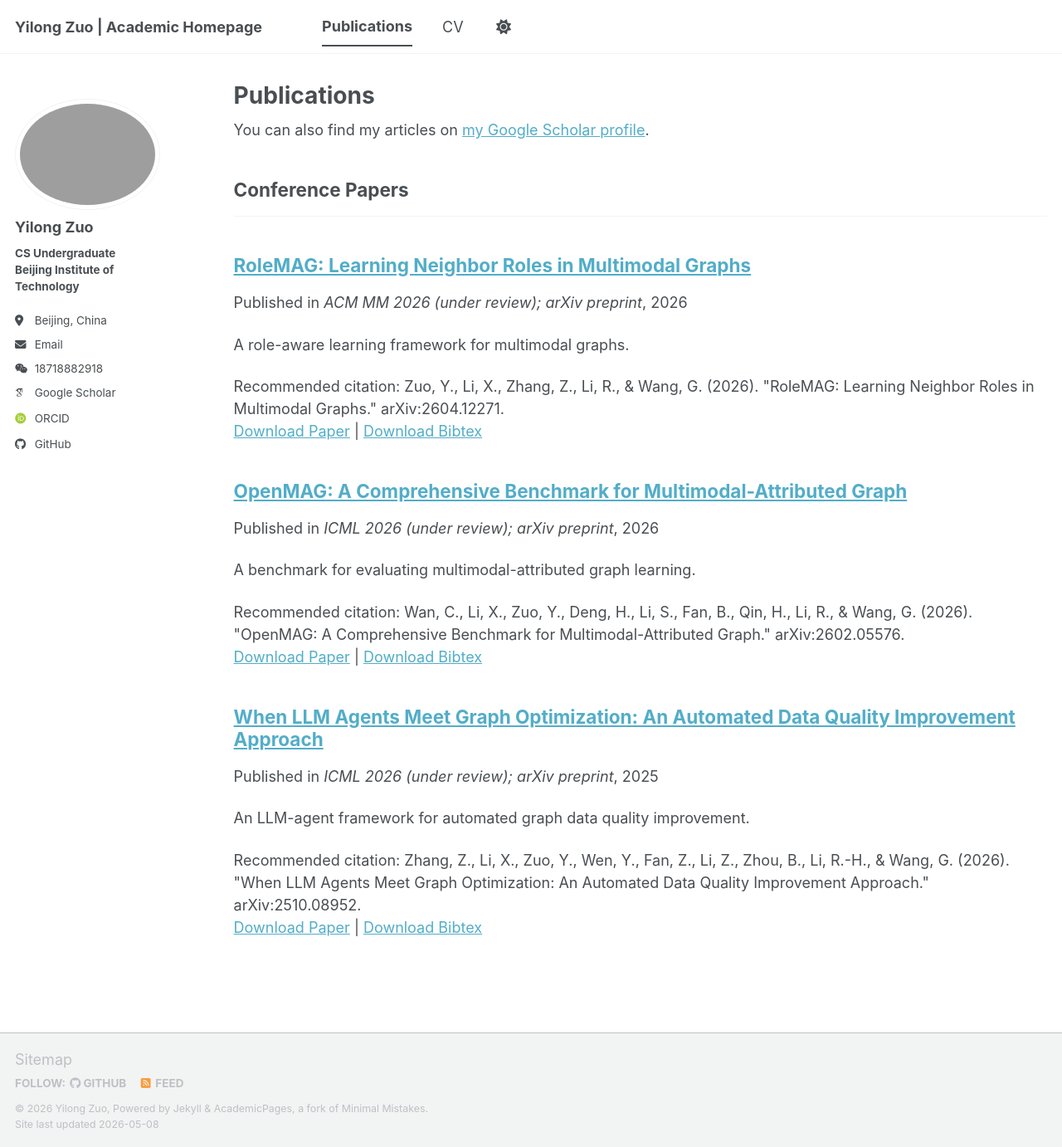
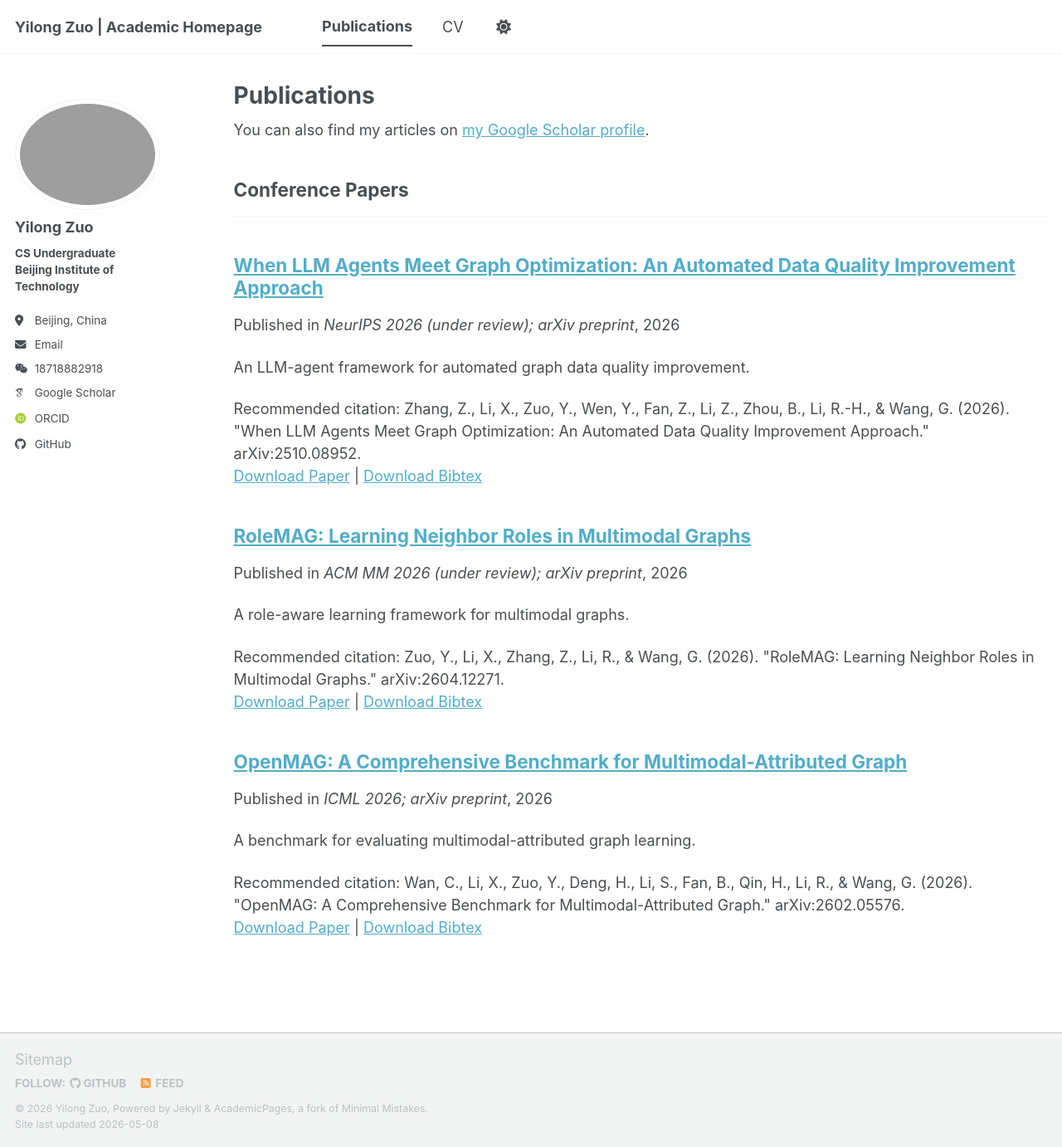
Before and after one commit to laonuo2004/laonuo2004.github.io, a Jekyll site: the page built from _pages/publications.html, in a window 1280 px wide and 1382 px high. Shown: the whole window at 83% size. Built offline with Jekyll 4.4.1, drawn with Linux system fonts in a browser that asks for light colours; some web fonts are replaced; a script bundle is joined from its source files by our own code; library files that are not in the unit come from our copies.

Commit message:
update publication status and venue for OpenMAG and LAGA papers

```diff
--- a/_publications/2025-10-01-laga.md
+++ b/_publications/2025-10-01-laga.md
@@ -2,10 +2,10 @@
 title: "When LLM Agents Meet Graph Optimization: An Automated Data Quality Improvement Approach"
 collection: publications
 category: conferences
-permalink: /publication/2025-10-01-laga
+permalink: /publication/2026-05-01-laga
 excerpt: "An LLM-agent framework for automated graph data quality improvement."
-date: 2025-10-01
-venue: "ICML 2026 (under review); arXiv preprint"
+date: 2026-05-01
+venue: "NeurIPS 2026 (under review); arXiv preprint"
 paperurl: '/files/paper-2026-laga.pdf'
 bibtexurl: '/files/bib-2026-laga.bib'
 citation: 'Zhang, Z., Li, X., Zuo, Y., Wen, Y., Fan, Z., Li, Z., Zhou, B., Li, R.-H., & Wang, G. (2026). "When LLM Agents Meet Graph Optimization: An Automated Data Quality Improvement Approach." arXiv:2510.08952.'
--- a/_publications/2026-02-01-openmag.md
+++ b/_publications/2026-02-01-openmag.md
@@ -5,12 +5,12 @@
 permalink: /publication/2026-02-01-openmag
 excerpt: "A benchmark for evaluating multimodal-attributed graph learning."
 date: 2026-02-01
-venue: "ICML 2026 (under review); arXiv preprint"
+venue: "ICML 2026; arXiv preprint"
 paperurl: '/files/paper-2026-openmag.pdf'
 bibtexurl: '/files/bib-2026-openmag.bib'
 citation: 'Wan, C., Li, X., Zuo, Y., Deng, H., Li, S., Fan, B., Qin, H., Li, R., & Wang, G. (2026). "OpenMAG: A Comprehensive Benchmark for Multimodal-Attributed Graph." arXiv:2602.05576.'
 ---
 
 - **arXiv**: [https://arxiv.org/abs/2602.05576](https://arxiv.org/abs/2602.05576)
-- **Status**: Under review.
+- **Status**: Accepted to ICML 2026.
 - **My role**: Data curation and preprocessing, model integration and training, and multimodal retrieval task design.
```
